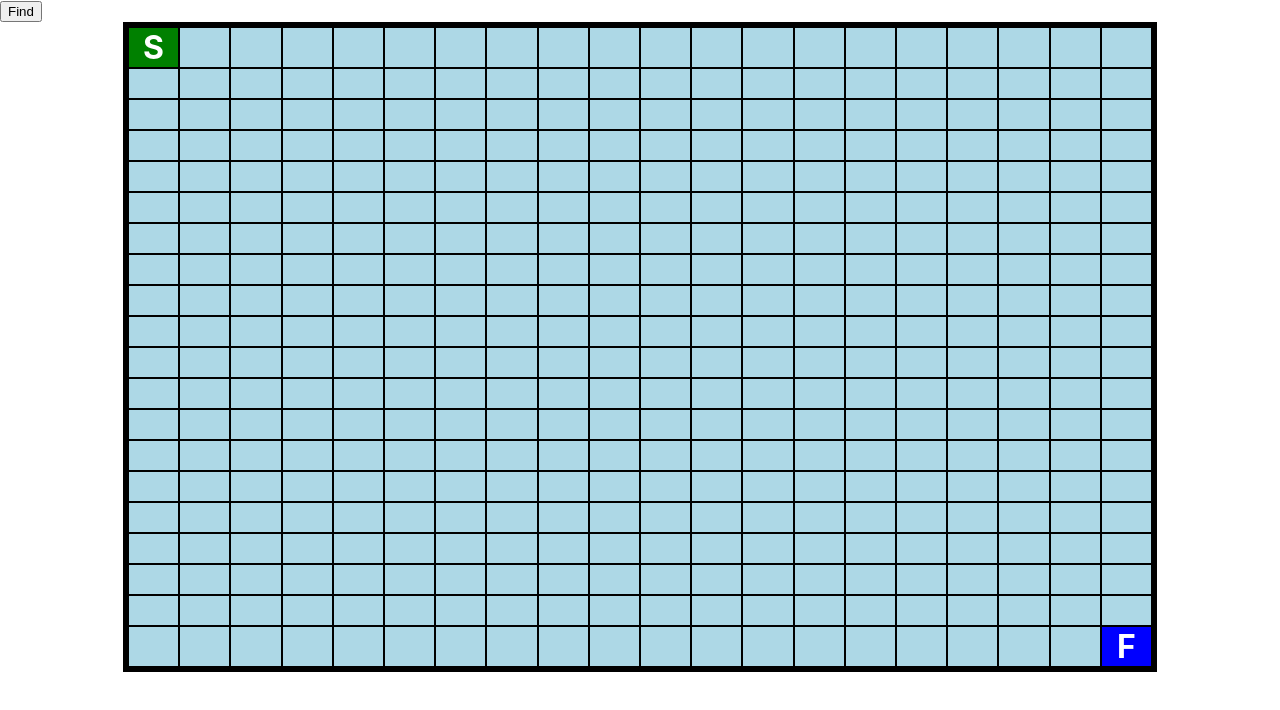
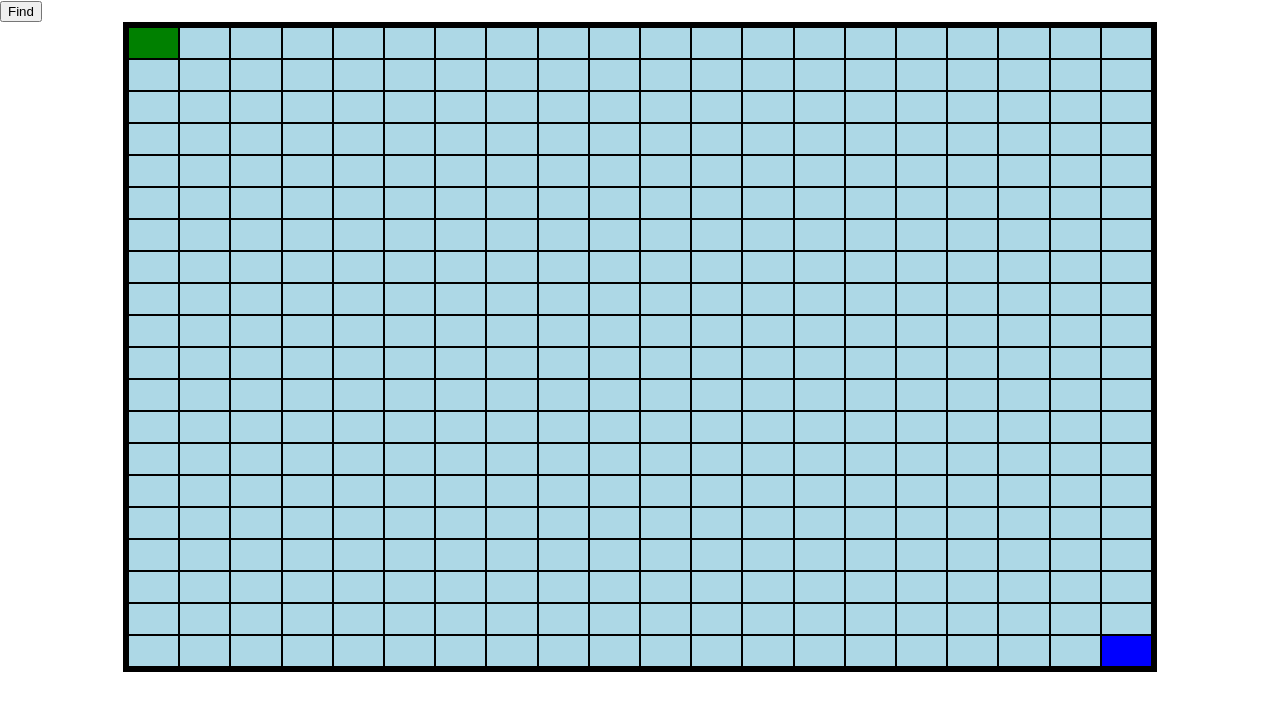
Before and after one commit to NenkoPakov/AlgorithmsVisualizer, a React (Create React App) app: page / in a window 1280 px wide. Shown: the top 710 px of the page. Built offline with nearby package versions, Linux system fonts and the light colour scheme; the HTML template or start-up script is replaced by a standard one.

Commit message:
Create walls and move start and finish nodes

```diff
--- a/src/components/Board.tsx
+++ b/src/components/Board.tsx
@@ -1,10 +1,10 @@
 import Cell from './Cell';
-import React, {  useEffect, useState} from 'react';
+import React, { useEffect, useState } from 'react';
 import styled from 'styled-components';
 import breadthFirstSearch from '../services/breadthFirstSearch';
 
-import {MatrixKey,Matrix,MatrixRow} from '../interfaces/Board.interface';
-import {Node} from '../interfaces/Cell.interface';
+import { MatrixKey, Matrix, MatrixRow } from '../interfaces/Board.interface';
+import { Node } from '../interfaces/Cell.interface';
 
 const Center = styled.div`
 position:absolute;
@@ -31,31 +31,118 @@ function Board() {
     const [matrix, setMatrix] = useState<Matrix>([]);
     const [startNode, setStartNode] = useState<Node>({ row: 0, col: 0 });
     const [finishNode, setFinishNode] = useState<Node>({ row: rows - 1, col: cols - 1 });
+    const [mousePressed, setMousePressed] = useState<boolean>(false);
+    const [pressedCellType, setPressedCellType] = useState<string>("");
 
-    const markCellAsWall = (row:number, col:number) => {
-        updateMatrixNode(row, col,'isWall');
+    const markCellAsWall = (row: number, col: number) => {
+        updateMatrixNode(row, col, 'isWall');
     };
 
     const getPathToFinishNode = () => {
-        breadthFirstSearch(matrix,startNode,finishNode,updateMatrixNode);
+        breadthFirstSearch(matrix, startNode, finishNode, updateMatrixNode);
     };
 
-    const updateMatrixNode = (targetRow:number, targetCol:number,properyKey:MatrixKey ) => {
-        setMatrix((m)=>{
+    const handleMouseClick = (event: Event, row: number, col: number) => {
+        // console.log(row+"-"+col+":"+event.type)
+        switch (event.type) {
+            case "mousedown":
+                const selectedNode = matrix[row][col];
+                const selectedNodeType = selectedNode.isWall
+                    ? "wall"
+                    : startNode.row==row&&startNode.col==col
+                        ? "start"
+                        : finishNode.row==row&&finishNode.col==col
+                            ? "finish"
+                            : "free"
 
-        const newMatrix :Matrix = [...m];
-        const newTargetRow :MatrixRow= [...newMatrix[targetRow]];
+                setPressedCellType(selectedNodeType);
+                setMousePressed(true);
+                break;
+            case "mouseup":
+                setMousePressed(false);
+                break;
+            case "mouseenter":
+                if (mousePressed) {
+                    switch (pressedCellType) {
+                        case "start":
+                            let currentStartNode: Node = { row: row, col: col };
+                            setStartNode(() => currentStartNode);
+                            break;
+                        case "finish":
+                            let currentFinishNode: Node = { row: row, col: col };
+                            setFinishNode(() => currentFinishNode);
+                            break;
+                        default:
+                            updateMatrixNode(row, col, 'isWall');
+                            break;
+                    }
+                }
+                break;
+        }
 
-        const currentIsVisitedValue = newTargetRow[targetCol][`${properyKey}`];
-        newTargetRow[targetCol]={...newTargetRow[targetCol],[`${properyKey}`]:!currentIsVisitedValue};
+        // if (event.type === "mousedown") {
+        //     updateMatrixNode(row, col, 'isStart');
+        // }
+    }
 
-        newMatrix[targetRow] = newTargetRow;
+    const moveStartOrFinishNode = (event: Event, row: number, col: number) => {
+        console.log(row + "-" + col)
+        console.log(event.type)
+        switch (event.type) {
+            case "mousedown":
+                setMousePressed(true);
+                break;
+            case "mouseup":
+                setMousePressed(false);
+            default:
+                if (mousePressed) {
+                    const a: Node = { row: row, col: col };
+                    setStartNode(() => a);
+                }
+                break;
+        }
+    }
 
-        console.log(newMatrix);
+    useEffect(() => {
 
-        return newMatrix;
+
+    }, [startNode]);
+
+    const updateMatrixNode = (targetRow: number, targetCol: number, properyKey: MatrixKey) => {
+        setMatrix((m) => {
+
+            const newMatrix: Matrix = [...m];
+            const newTargetRow: MatrixRow = [...newMatrix[targetRow]];
+
+            const currentValue = newTargetRow[targetCol][`${properyKey}`];
+            newTargetRow[targetCol] = { ...newTargetRow[targetCol], [`${properyKey}`]: !currentValue };
+
+            newMatrix[targetRow] = newTargetRow;
+
+            return newMatrix;
         });
-};
+    };
+
+    // const updateStartNode = (currentRow: number, currenCol: number, targetRow: number, targetCol: number,properyKey:MatrixKey) => {
+    //     setMatrix((m) => {
+
+    //         const newMatrix: Matrix = [...m];
+
+    //         const currentStartRow: MatrixRow = [...newMatrix[currentRow]];
+    //         const currentValue = currentStartRow[targetCol][`${properyKey}`];
+    //         currentStartRow[currenCol] = { ...currentStartRow[currenCol], [`${properyKey}`]: !currentValue };
+    //         newMatrix[currentRow] = currentStartRow;
+
+    //         const targetStartRow: MatrixRow = [...newMatrix[targetRow]];
+    //         const targetCurrentValue = targetStartRow[targetCol][`${properyKey}`];
+    //         targetStartRow[targetCol] = { ...targetStartRow[targetCol], [`${properyKey}`]: !targetCurrentValue };
+    //         newMatrix[targetRow] = targetStartRow;
+
+    //         console.log(newMatrix);
+
+    //         return newMatrix;
+    //     });
+    // };
 
     useEffect(() => {
         let newMatrix = Array(rows);
@@ -68,14 +155,9 @@ function Board() {
                 newMatrix[row][col] = {
                     isVisited: false,
                     isWall: false,
-                    isPartOfThePath:false,
+                    isPartOfThePath: false,
                     row: row,
                     col: col,
-                    type: isStartNode
-                        ? 'start'
-                        : isFinishNode
-                            ? 'finish'
-                            : undefined
                 }
             }
         }
@@ -90,18 +172,25 @@ function Board() {
     return (<React.Fragment>
         <button onClick={() => getPathToFinishNode()}>Find</button>
         <BoardWrapper>
-            {matrix.map((row) => (
-                row.map((node) => (
-                    <Cell
+            {matrix.map((row, rowIndex) => (
+                row.map((node, colIndex) => {
+
+                    let isStartNode = rowIndex === startNode.row && colIndex === startNode.col;
+                    let isFinishNode = rowIndex === finishNode.row && colIndex === finishNode.col;
+
+                    return <Cell
                         isVisited={node.isVisited}
                         isWall={node.isWall}
                         isPartOfThePath={node.isPartOfThePath}
+                        // isStart={node.isStart}
+                        // isFinish={node.isFinish}
+                        isStart={isStartNode}
+                        isFinish={isFinishNode}
                         row={node.row}
                         col={node.col}
-                        type={node.type}
-                        handleClick={markCellAsWall}
+                        handleClick={handleMouseClick}
                     ></Cell>
-                ))
+                })
             ))}
         </BoardWrapper>
     </React.Fragment>
--- a/src/components/Cell.tsx
+++ b/src/components/Cell.tsx
@@ -1,13 +1,13 @@
 import React from 'react';
 import styled, { css } from 'styled-components'
-import { CellType } from '../interfaces/Cell.interface';
+import { ICell } from '../interfaces/Cell.interface';
 
 const cellBase = css`
 position:relative;
 border:1px solid black;
 
-grid-row: ${(props:any) => props.row + 1};
-grid-column: ${(props:any) => props.col + 1};
+grid-row: ${(props: any) => props.row + 1};
+grid-column: ${(props: any) => props.col + 1};
 `;
 
 const cellText = css`
@@ -25,7 +25,7 @@ background-color:lightblue;
 transition: background-color 0.8s ease-out;
 
 :hover{
-background-color:${(props:any) => (props.isVisited ? 'lightblue' : 'gray')};
+background-color:${(props: any) => (props.isVisited ? 'lightblue' : 'gray')};
 transition: background-color 0.4s ease-in;
 }
 `;
@@ -34,12 +34,14 @@ const StartCell = styled.div<any>`
 ${cellBase};
 ${cellText};
 background-color:green;
+cursor:pointer;
 `;
 
 const FinishCell = styled.div<any>`
 ${cellBase};
 ${cellText};
 background-color:blue;
+cursor:pointer;
 `;
 
 const VisitedCell = styled.div<any>`
@@ -60,23 +62,62 @@ ${cellText};
 background-color:black;
 `;
 
-function Cell({ isVisited, isWall, isPartOfThePath, row, col, type, handleClick }:{isVisited:boolean, isWall:boolean, isPartOfThePath:boolean, row:number, col:number, type:CellType, handleClick:any}) {
-  const key = `${row}-${col}`;
+function Cell({ isVisited, isWall, isPartOfThePath,isStart,isFinish, row, col, handleClick }:ICell) {
+  const key:string = `${row}-${col}`;
+  type paramsType ={
+    row:any,
+    col:any,
+    id:any,
+    key:any,
+    onClick:Function,
+    onMouseDown:Function,
+    onMouseUp:Function,
+    onMouseOver:Function,
+    onMouseEnter:Function,
+    onMouseOut:Function,
+    // onMouseOut:Function,
+  }
+  const params:paramsType = {
+        row:{row},
+        col:{col},
+        id:{key},
+        key:{key},
+        onClick:(e: Event) => handleClick(e, row, col),
+        onMouseDown:(e: Event) => handleClick(e, row, col),
+        onMouseUp:(e: Event) => handleClick(e, row, col),
+        onMouseEnter:(e: Event) => handleClick(e, row, col),
+        onMouseOut:(e: Event) => handleClick(e, row, col),
+        onMouseOver:(e: Event) => handleClick(e, row, col),
+  };
 
-  switch (type) {
-    case 'start':
-      return <StartCell row={row} col={col} id={key} key={key}>S</StartCell>
-    case 'finish':
-      return <FinishCell row={row} col={col} id={key} key={key}>F</FinishCell>
-    default:
       return isWall
-        ? <WallCell row={row} col={col} id={key} key={key} onClick={() => handleClick(row, col)}></WallCell>
+        ? <WallCell
+          {...params}
+        />
         : isPartOfThePath
-          ?<PathCell row={row} col={col} id={key} key={key} onClick={() => handleClick(row, col)}></PathCell>
+          ? <PathCell
+          {...params}
+          />
           : isVisited
-            ? <VisitedCell row={row} col={col} id={key} key={key} onClick={() => handleClick(row, col)}></VisitedCell>
-            : <FreeCell row={row} col={col} id={key} key={key} onClick={() => handleClick(row, col)}></FreeCell>
-  }
+            ? <VisitedCell
+              {...params}
+              />
+            : isStart
+            ? <StartCell
+            {...params}
+            >
+                  {/* S */}
+                </StartCell>
+            : isFinish
+            ? <FinishCell
+              {...params}
+              >
+                  {/* F */}
+                </FinishCell>
+            : <FreeCell
+                {...params}
+                />
+
 }
 
 export default Cell;
--- a/src/interfaces/Board.interface.ts
+++ b/src/interfaces/Board.interface.ts
@@ -1,6 +1,6 @@
-import {Cell} from './Cell.interface';
+import {ICell} from './Cell.interface';
 
-export type MatrixKey = "isWall" | "isPartOfThePath" | "isVisited";
+export type MatrixKey = "isWall" | "isPartOfThePath" | "isVisited"| "isStart"| "isFinish";
 
-export type MatrixRow=Cell[];
+export type MatrixRow=ICell[];
 export type Matrix=MatrixRow[];
```
Also changed, not shown: src/interfaces/Cell.interface.ts (+4 -3 lines).
